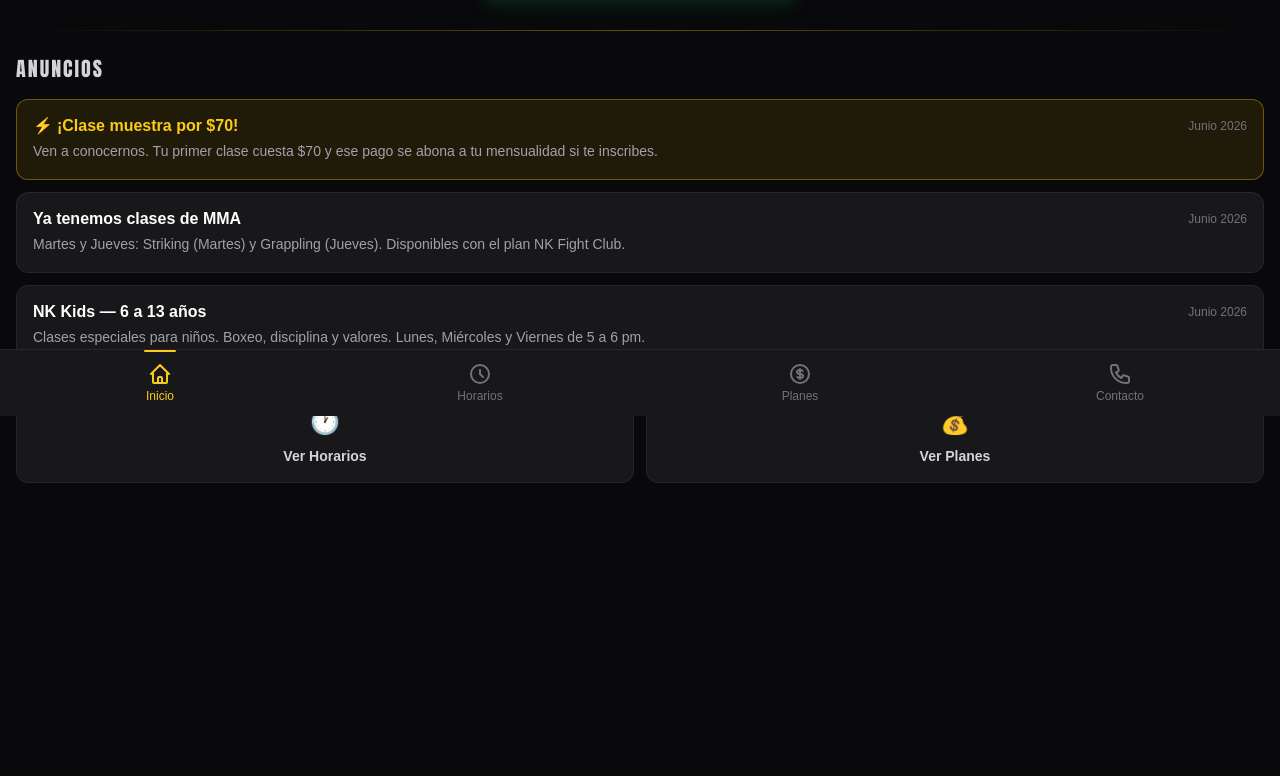
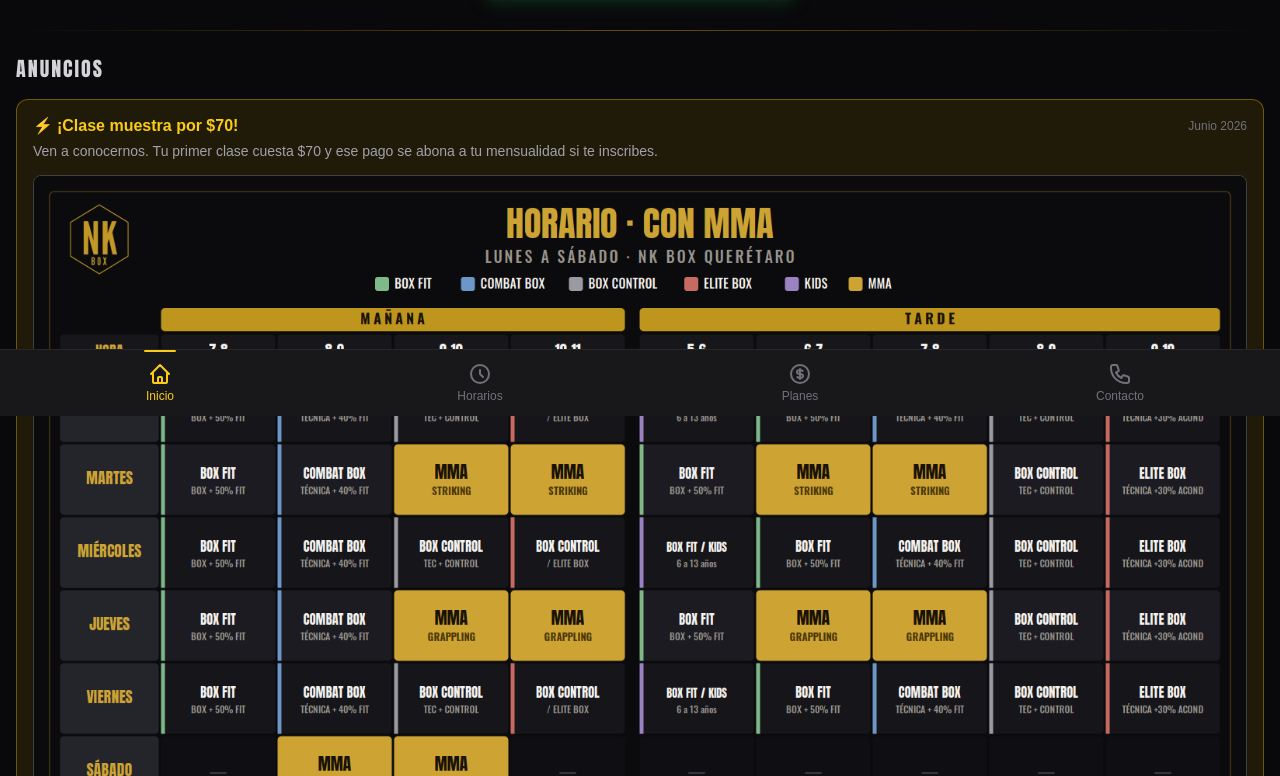
Before and after one commit to juanvazquez56-pixel/APP-CODE, a React (Vite) app: page / in a window 1280 px wide. Shown: the part 384-1160 px from the top of the page. Before the commit the page ends 971 px from the top, so only its background shows below. Built offline with nearby package versions, Linux system fonts and the light colour scheme.

Commit message:
Actualizo contenido

```diff
--- a/src/components/Inicio.jsx
+++ b/src/components/Inicio.jsx
@@ -91,6 +91,13 @@
                 <span className="text-xs text-zinc-500 shrink-0 mt-0.5">{a.fecha}</span>
               </div>
               <p className="text-zinc-400 text-sm mt-1 leading-relaxed">{a.texto}</p>
+              {a.imagen && (
+                <img
+                  src={a.imagen}
+                  alt={a.titulo}
+                  className="mt-3 w-full rounded-lg object-cover border border-zinc-700"
+                />
+              )}
             </div>
           ))}
         </div>
--- a/src/content.js
+++ b/src/content.js
@@ -29,6 +29,7 @@
       texto: "Ven a conocernos. Tu primer clase cuesta $70 y ese pago se abona a tu mensualidad si te inscribes.",
       fecha: "Junio 2026",
       destacado: true, // true = aparece primero con acento dorado
+	imagen: "/horariohorizontal.png",
     },
     {
       titulo: "Ya tenemos clases de MMA",
```
Also changed, not shown: public/horariohorizontal.png (added).
